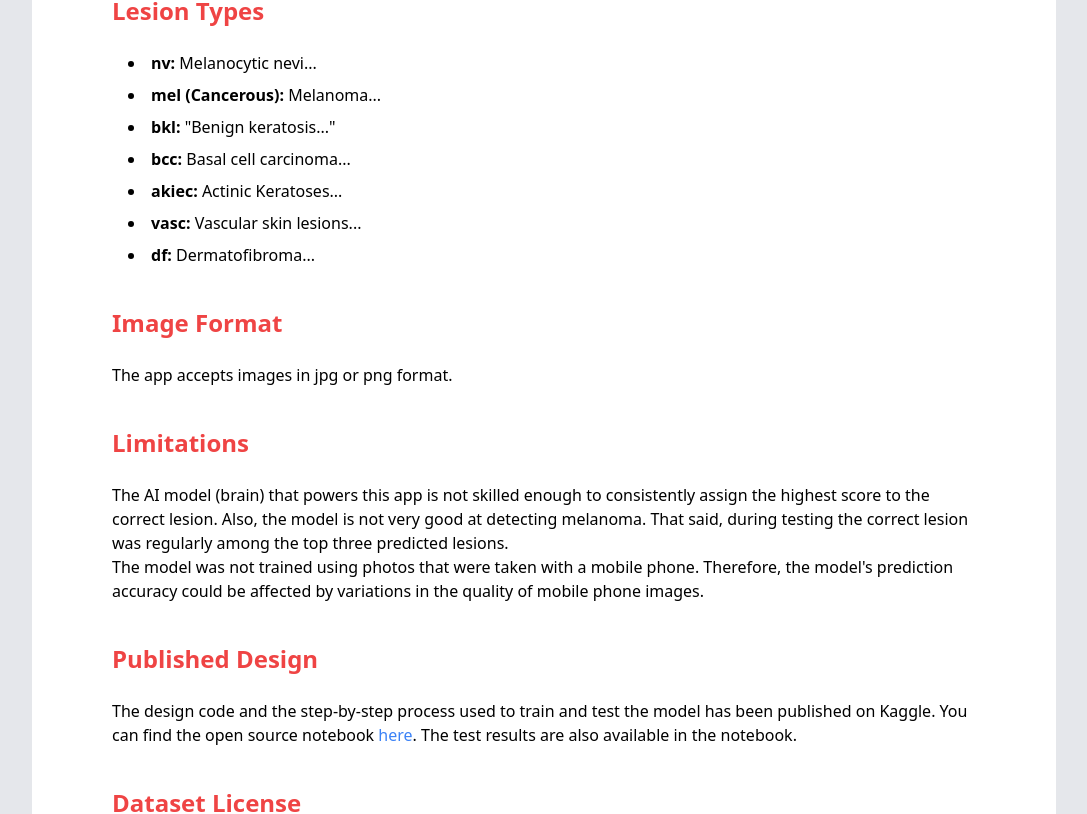
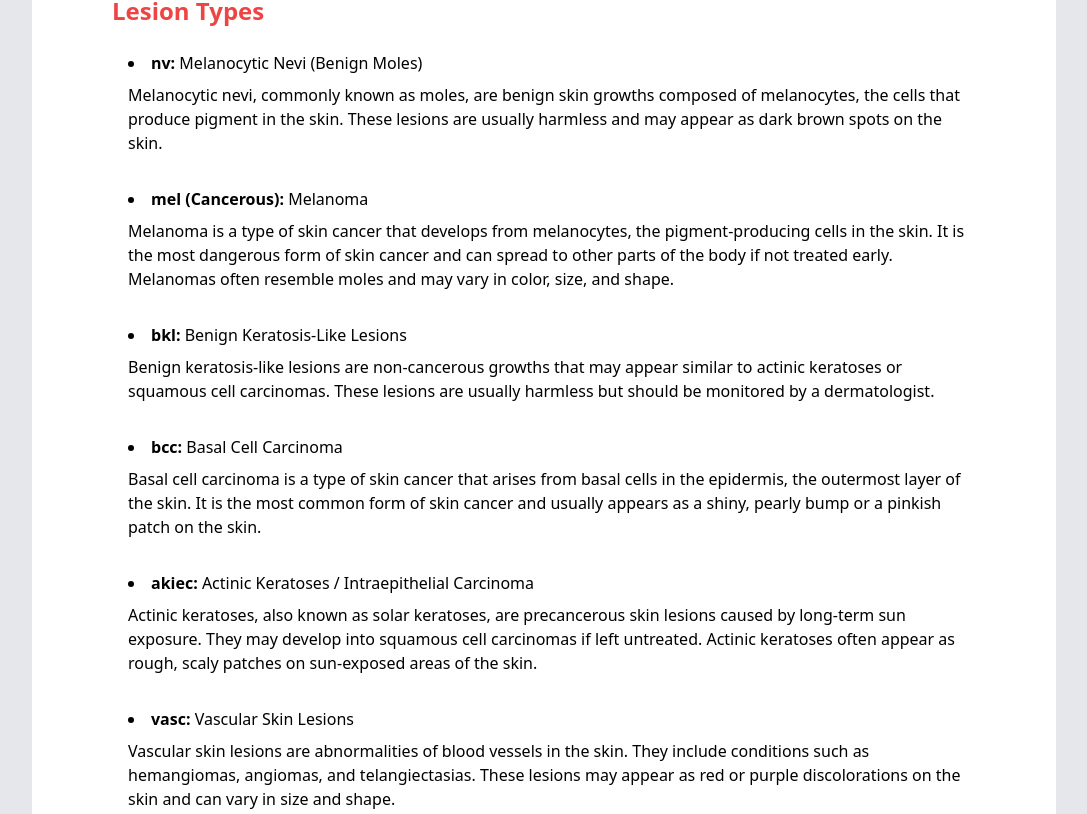
Before and after one commit to zaid218/skin-lesion-analyzer, a React (Create React App) app in the folder frontend/: page /about in a window 1280 px wide. Shown: the part 351-1165 px from the top of the page, without its empty margins (96-1183 px from the left). Built offline with nearby package versions, Linux system fonts and the light colour scheme.

Commit message:
"Updated AboutPage, DoctorPage, HomePage, and LoginPage components with new content and styling.

```diff
--- a/frontend/src/components/AboutPage.js
+++ b/frontend/src/components/AboutPage.js
@@ -16,13 +16,48 @@ function AboutPage() {
 
                 <h2 className="text-2xl font-bold mt-10 mb-6 text-red-500">Lesion Types</h2>
                 <ul className="list-disc list-inside pl-4">
-                    <li className="mb-2"><strong>nv:</strong> Melanocytic nevi...</li>
-                    <li className="mb-2"><strong>mel (Cancerous):</strong> Melanoma...</li>
-                    <li className="mb-2"><strong>bkl:</strong> "Benign keratosis..."</li>
-                    <li className="mb-2"><strong>bcc:</strong> Basal cell carcinoma...</li>
-                    <li className="mb-2"><strong>akiec:</strong> Actinic Keratoses...</li>
-                    <li className="mb-2"><strong>vasc:</strong> Vascular skin lesions...</li>
-                    <li className="mb-2"><strong>df:</strong> Dermatofibroma...</li>
+                    <li className="mb-8">
+                        <strong>nv:</strong> Melanocytic Nevi (Benign Moles)
+                        <p className="text-base mt-2">
+                            Melanocytic nevi, commonly known as moles, are benign skin growths composed of melanocytes, the cells that produce pigment in the skin. These lesions are usually harmless and may appear as dark brown spots on the skin.
+                        </p>
+                    </li>
+                    <li className="mb-8">
+                        <strong>mel (Cancerous):</strong> Melanoma
+                        <p className="text-base mt-2">
+                            Melanoma is a type of skin cancer that develops from melanocytes, the pigment-producing cells in the skin. It is the most dangerous form of skin cancer and can spread to other parts of the body if not treated early. Melanomas often resemble moles and may vary in color, size, and shape.
+                        </p>
+                    </li>
+                    <li className="mb-8">
+                        <strong>bkl:</strong> Benign Keratosis-Like Lesions
+                        <p className="text-base mt-2">
+                            Benign keratosis-like lesions are non-cancerous growths that may appear similar to actinic keratoses or squamous cell carcinomas. These lesions are usually harmless but should be monitored by a dermatologist.
+                        </p>
+                    </li>
+                    <li className="mb-8">
+                        <strong>bcc:</strong> Basal Cell Carcinoma
+                        <p className="text-base mt-2">
+                            Basal cell carcinoma is a type of skin cancer that arises from basal cells in the epidermis, the outermost layer of the skin. It is the most common form of skin cancer and usually appears as a shiny, pearly bump or a pinkish patch on the skin.
+                        </p>
+                    </li>
+                    <li className="mb-8">
+                        <strong>akiec:</strong> Actinic Keratoses / Intraepithelial Carcinoma
+                        <p className="text-base mt-2">
+                            Actinic keratoses, also known as solar keratoses, are precancerous skin lesions caused by long-term sun exposure. They may develop into squamous cell carcinomas if left untreated. Actinic keratoses often appear as rough, scaly patches on sun-exposed areas of the skin.
+                        </p>
+                    </li>
+                    <li className="mb-8">
+                        <strong>vasc:</strong> Vascular Skin Lesions
+                        <p className="text-base mt-2">
+                            Vascular skin lesions are abnormalities of blood vessels in the skin. They include conditions such as hemangiomas, angiomas, and telangiectasias. These lesions may appear as red or purple discolorations on the skin and can vary in size and shape.
+                        </p>
+                    </li>
+                    <li className="mb-8">
+                        <strong>df:</strong> Dermatofibroma
+                        <p className="text-base mt-2">
+                            Dermatofibromas are benign skin growths that arise from fibroblasts, cells found in the connective tissue of the skin. They are usually firm, raised nodules that may be pink, brown, or reddish in color. Dermatofibromas are typically harmless but may be removed if they cause discomfort or cosmetic concerns.
+                        </p>
+                    </li>
                 </ul>
 
                 <h2 className="text-2xl font-bold mt-10 mb-6 text-red-500">Image Format</h2>
--- a/frontend/src/components/DoctorPage.js
+++ b/frontend/src/components/DoctorPage.js
@@ -2,10 +2,23 @@ import React from 'react';
 
 function DoctorPage() {
     return (
-        <div className="flex flex-col items-center justify-center min-h-screen bg-gray-100">
-            <h1 className="text-4xl font-bold mb-8">Doctor's Dashboard</h1>
-            <p className="text-xl">Here you can view patient information.</p>
-            {/* Add more details and functionalities as needed */}
+        <div className="relative min-h-screen bg-gray-100 overflow-hidden">
+            {/* Background Image */}
+            <div className="absolute inset-0 overflow-hidden">
+                <img
+                    src="https://source.unsplash.com/1600x900/?doctor"
+                    alt="Doctor's Dashboard Background"
+                    className="w-full h-full object-cover"
+                />
+                <div className="absolute inset-0 bg-black opacity-50"></div>
+            </div>
+
+            {/* Content */}
+            <div className="relative z-10 flex flex-col items-center justify-center py-16">
+                <h1 className="text-4xl font-bold text-white mb-8">Doctor's Dashboard</h1>
+                <p className="text-xl text-white">Here you can view patient information and manage your tasks.</p>
+                {/* Add more details and functionalities as needed */}
+            </div>
         </div>
     );
 }
--- a/frontend/src/components/HomePage.js
+++ b/frontend/src/components/HomePage.js
@@ -34,9 +34,9 @@ function HomePage() {
 
     return (
         <div className="min-h-screen bg-white flex flex-col justify-center items-center p-20 space-y-8 mx-auto max-w-5xl">
-            <h1 className="text-3xl font-bold mt-0 mb-7 text-blue-500">Please Upload an Image of the Skin Disease for Analysis</h1>
+            <h1 className="text-3xl font-bold mt-0 mb-7 text-blue-500">Please Upload the image of the skin disease</h1>
             <button onClick={handleLogout} className="text-red-500 font-bold py-1 px-1 mt-1 mb-4 rounded border border-red-500 hover:bg-red-100 hover:cursor-pointer">Logout</button>
-            <Link to='/about' className="text-green-500 font-bold py-1 px-1 mt-1 mb-4 rounded border border-green-500 hover:bg-green-100 hover:cursor-pointer">About</Link>
+            <Link to='/about' className="text-green-500 font-bold py-1 px-1 mt-1 mb-4 rounded border border-green-500 hover:bg-green-100 hover:cursor-pointer">Patient education portal</Link>
             <ImageUpload onPrediction={handlePrediction} onReset={resetPrediction} data={prediction} />
             {prediction && <PredictionResult data={prediction} />}
         </div>
--- a/frontend/src/components/LoginPage.js
+++ b/frontend/src/components/LoginPage.js
@@ -10,11 +10,13 @@ function LoginPage() {
     const clearLocalStorage = () => {
         localStorage.removeItem('imageFile');
         localStorage.removeItem('imageUrl');
+        localStorage.removeItem('prediction');
+        // Clear prediction on login
     };
 
     const handleLogin = () => {
         clearLocalStorage();
-        if (role === 'patient' && email === 'one@one.com' && password === 'one') {
+        if (role === 'patient' && email === 'one@gmail.com' && password === 'oneone') {
             localStorage.setItem('role', 'patient');
             navigate('/home');
         } else if (role === 'doctor' && email === 'zaidk9620@gmail.com' && password === 'MMZKark#9620') {
@@ -27,26 +29,14 @@ function LoginPage() {
 
     return (
         <div className="flex flex-col items-center justify-center min-h-screen bg-gray-100">
+            <h1 className="text-4xl font-bold mb-8 text-center text-blue-500">Skin Lesion Analyser</h1>
             <div className="bg-white p-8 rounded-lg shadow-lg">
-                <h1 className="text-4xl font-bold mb-8">Login</h1>
                 <div className="mb-4">
                     <button onClick={() => setRole('patient')} className={`px-4 py-2 ${role === 'patient' ? 'bg-blue-500 text-white' : 'bg-white text-blue-500'} rounded-l`}>Patient</button>
                     <button onClick={() => setRole('doctor')} className={`px-4 py-2 ${role === 'doctor' ? 'bg-blue-500 text-white' : 'bg-white text-blue-500'} rounded-r`}>Doctor</button>
                 </div>
-                <input
-                    type="email"
-                    placeholder="Email"
-                    className="mb-4 p-2 border border-gray-300 rounded w-full"
-                    value={email}
-                    onChange={(e) => setEmail(e.target.value)}
-                />
-                <input
-                    type="password"
-                    placeholder="Password"
-                    className="mb-4 p-2 border border-gray-300 rounded w-full"
-                    value={password}
-                    onChange={(e) => setPassword(e.target.value)}
-                />
+                <input type="email" placeholder="Email" className="mb-4 p-2 border border-gray-300 rounded w-full" value={email} onChange={(e) => setEmail(e.target.value)} />
+                <input type="password" placeholder="Password" className="mb-4 p-2 border border-gray-300 rounded w-full" value={password} onChange={(e) => setPassword(e.target.value)} />
                 <button onClick={handleLogin} className="px-4 py-2 bg-blue-500 text-white rounded w-full">Login</button>
                 {role === 'patient' && (
                     <button onClick={() => navigate('/signup')} className="mt-4 text-blue-500 w-full">Signup</button>
```
Also changed, not shown: frontend/src/components/DoctorPage.css (added, +25 -0 lines), 1 other file (tests, documents, lock files or other folders).
